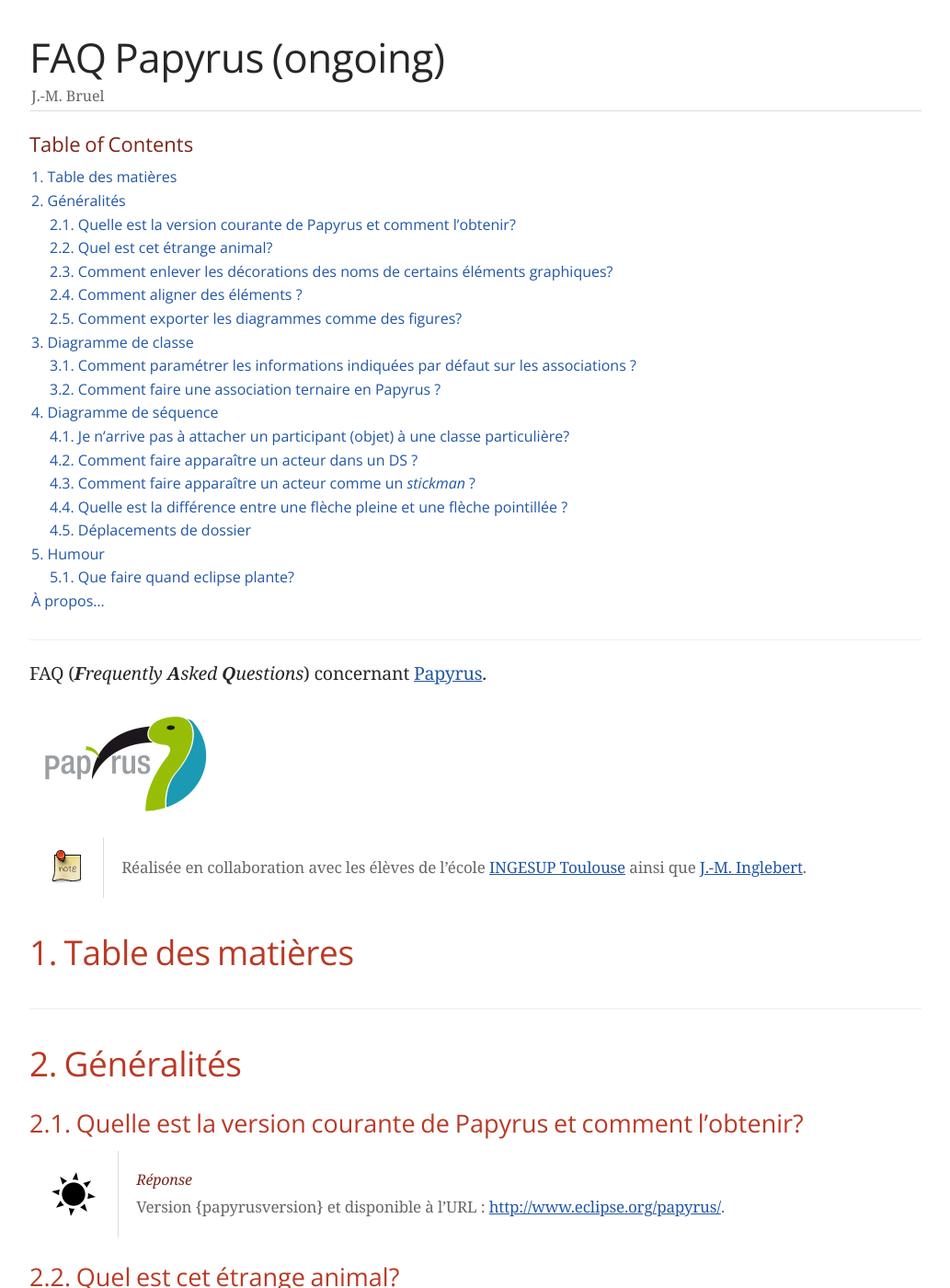
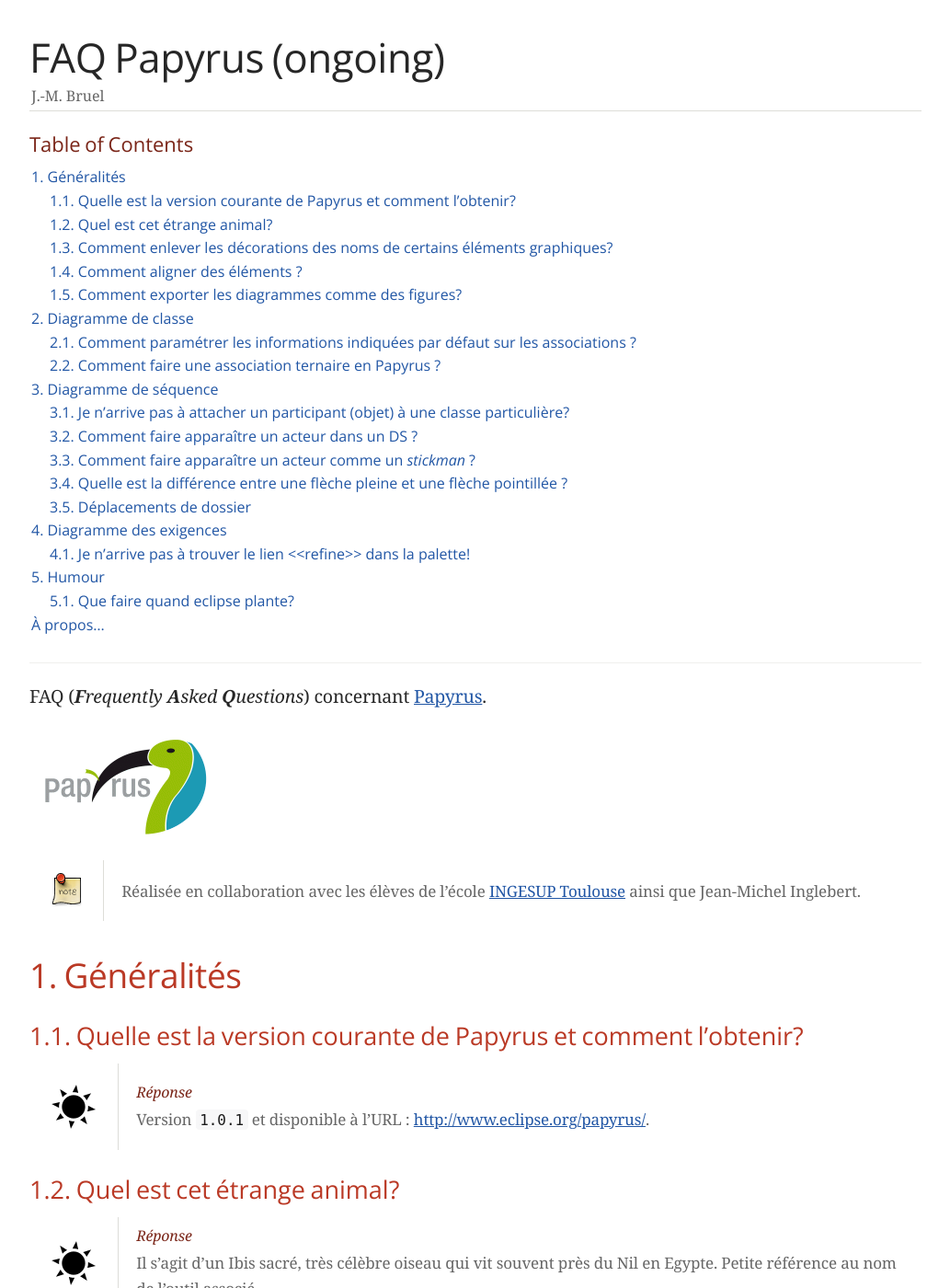
Before and after one commit to jmbruel/jmbruel.github.io, a Jekyll site: the page index.html, which Jekyll copies as it is, in a window 1280 px wide and 1400 px high. Shown: the whole window at 92% size, without its empty margins (123-1156 px from the left). Built offline with Jekyll 4.4.1, drawn with Linux system fonts in a browser that asks for light colours; some web fonts are replaced; Markdown is read by kramdown in place of the engine named in the settings; some of the changed text lies outside the part shown.

Commit message:
Travis build 233 pushed to io pages -- [skip ci]

```diff
--- a/index.html
+++ b/index.html
@@ -419,29 +419,33 @@
 <div id="toc" class="toc">
 <div id="toctitle">Table of Contents</div>
 <ul class="sectlevel1">
-<li><a href="#_table_des_matières">1. Table des matières</a></li>
-<li><a href="#_généralités">2. Généralités</a>
+<li><a href="#_généralités">1. Généralités</a>
 <ul class="sectlevel2">
-<li><a href="#_quelle_est_la_version_courante_de_papyrus_et_comment_l_obtenir">2.1. Quelle est la version courante de Papyrus et comment l&#8217;obtenir?</a></li>
-<li><a href="#_quel_est_cet_étrange_animal">2.2. Quel est cet étrange animal?</a></li>
-<li><a href="#_comment_enlever_les_décorations_des_noms_de_certains_éléments_graphiques">2.3. Comment enlever les décorations des noms de certains éléments graphiques?</a></li>
-<li><a href="#_comment_aligner_des_éléments">2.4. Comment aligner des éléments ?</a></li>
-<li><a href="#_comment_exporter_les_diagrammes_comme_des_figures">2.5. Comment exporter les diagrammes comme des figures?</a></li>
+<li><a href="#_quelle_est_la_version_courante_de_papyrus_et_comment_l_obtenir">1.1. Quelle est la version courante de Papyrus et comment l&#8217;obtenir?</a></li>
+<li><a href="#_quel_est_cet_étrange_animal">1.2. Quel est cet étrange animal?</a></li>
+<li><a href="#_comment_enlever_les_décorations_des_noms_de_certains_éléments_graphiques">1.3. Comment enlever les décorations des noms de certains éléments graphiques?</a></li>
+<li><a href="#_comment_aligner_des_éléments">1.4. Comment aligner des éléments ?</a></li>
+<li><a href="#_comment_exporter_les_diagrammes_comme_des_figures">1.5. Comment exporter les diagrammes comme des figures?</a></li>
 </ul>
 </li>
-<li><a href="#_diagramme_de_classe">3. Diagramme de classe</a>
+<li><a href="#_diagramme_de_classe">2. Diagramme de classe</a>
 <ul class="sectlevel2">
-<li><a href="#_comment_paramétrer_les_informations_indiquées_par_défaut_sur_les_associations">3.1. Comment paramétrer les informations indiquées par défaut sur les associations ?</a></li>
-<li><a href="#_comment_faire_une_association_ternaire_en_papyrus">3.2. Comment faire une association ternaire en Papyrus ?</a></li>
+<li><a href="#_comment_paramétrer_les_informations_indiquées_par_défaut_sur_les_associations">2.1. Comment paramétrer les informations indiquées par défaut sur les associations ?</a></li>
+<li><a href="#_comment_faire_une_association_ternaire_en_papyrus">2.2. Comment faire une association ternaire en Papyrus ?</a></li>
 </ul>
 </li>
-<li><a href="#_diagramme_de_séquence">4. Diagramme de séquence</a>
+<li><a href="#_diagramme_de_séquence">3. Diagramme de séquence</a>
 <ul class="sectlevel2">
-<li><a href="#_je_n_arrive_pas_à_attacher_un_participant_objet_à_une_classe_particulière">4.1. Je n&#8217;arrive pas à attacher un participant (objet) à une classe particulière?</a></li>
-<li><a href="#_comment_faire_apparaître_un_acteur_dans_un_ds">4.2. Comment faire apparaître un acteur dans un DS ?</a></li>
-<li><a href="#_comment_faire_apparaître_un_acteur_comme_un_em_stickman_em">4.3. Comment faire apparaître un acteur comme un <em>stickman</em> ?</a></li>
-<li><a href="#_quelle_est_la_différence_entre_une_flèche_pleine_et_une_flèche_pointillée">4.4. Quelle est la différence entre une flèche pleine et une flèche pointillée ?</a></li>
-<li><a href="#_déplacements_de_dossier">4.5. Déplacements de dossier</a></li>
+<li><a href="#_je_n_arrive_pas_à_attacher_un_participant_objet_à_une_classe_particulière">3.1. Je n&#8217;arrive pas à attacher un participant (objet) à une classe particulière?</a></li>
+<li><a href="#_comment_faire_apparaître_un_acteur_dans_un_ds">3.2. Comment faire apparaître un acteur dans un DS ?</a></li>
+<li><a href="#_comment_faire_apparaître_un_acteur_comme_un_em_stickman_em">3.3. Comment faire apparaître un acteur comme un <em>stickman</em> ?</a></li>
+<li><a href="#_quelle_est_la_différence_entre_une_flèche_pleine_et_une_flèche_pointillée">3.4. Quelle est la différence entre une flèche pleine et une flèche pointillée ?</a></li>
+<li><a href="#_déplacements_de_dossier">3.5. Déplacements de dossier</a></li>
+</ul>
+</li>
+<li><a href="#_diagramme_des_exigences">4. Diagramme des exigences</a>
+<ul class="sectlevel2">
+<li><a href="#_je_n_arrive_pas_à_trouver_le_lien_refine_dans_la_palette">4.1. Je n&#8217;arrive pas à trouver le lien &lt;&lt;refine&gt;&gt; dans la palette!</a></li>
 </ul>
 </li>
 <li><a href="#_humour">5. Humour</a>
@@ -472,25 +476,20 @@
 </td>
 <td class="content">
 <div class="paragraph">
-<p>Réalisée en collaboration avec les élèves de l&#8217;école <a href="http://www.ingesup.com/ecole-informatique/toulouse.html">INGESUP Toulouse</a> ainsi que <a href="mailto:Jean-Michel.Inglebert@univ-tlse2.fr">J.-M. Inglebert</a>.</p>
+<p>Réalisée en collaboration avec les élèves de l&#8217;école <a href="http://www.ingesup.com/ecole-informatique/toulouse.html">INGESUP Toulouse</a> ainsi que Jean-Michel Inglebert.</p>
 </div>
 </td>
 </tr>
 </table>
 </div>
-</div>
-</div>
-<div class="sect1">
-<h2 id="_table_des_matières">1. Table des matières</h2>
-<div class="sectionbody">
 <!-- toc disabled -->
 </div>
 </div>
 <div class="sect1">
-<h2 id="_généralités">2. Généralités</h2>
+<h2 id="_généralités">1. Généralités</h2>
 <div class="sectionbody">
 <div class="sect2">
-<h3 id="_quelle_est_la_version_courante_de_papyrus_et_comment_l_obtenir">2.1. Quelle est la version courante de Papyrus et comment l&#8217;obtenir?</h3>
+<h3 id="_quelle_est_la_version_courante_de_papyrus_et_comment_l_obtenir">1.1. Quelle est la version courante de Papyrus et comment l&#8217;obtenir?</h3>
 <div class="admonitionblock note">
 <table>
 <tr>
@@ -500,7 +499,7 @@
 <td class="content">
 <div class="title">Réponse</div>
 <div class="paragraph">
-<p>Version {papyrusversion} et disponible à l&#8217;URL : <a href="http://www.eclipse.org/papyrus/" class="bare">http://www.eclipse.org/papyrus/</a>.</p>
+<p>Version <code>1.0.1</code> et disponible à l&#8217;URL : <a href="http://www.eclipse.org/papyrus/" class="bare">http://www.eclipse.org/papyrus/</a>.</p>
 </div>
 </td>
 </tr>
@@ -508,7 +507,7 @@
 </div>
 </div>
 <div class="sect2">
-<h3 id="_quel_est_cet_étrange_animal">2.2. Quel est cet étrange animal?</h3>
+<h3 id="_quel_est_cet_étrange_animal">1.2. Quel est cet étrange animal?</h3>
 <div class="admonitionblock note">
 <table>
 <tr>
@@ -526,7 +525,7 @@
 </div>
 </div>
 <div class="sect2">
-<h3 id="_comment_enlever_les_décorations_des_noms_de_certains_éléments_graphiques">2.3. Comment enlever les décorations des noms de certains éléments graphiques?</h3>
+<h3 id="_comment_enlever_les_décorations_des_noms_de_certains_éléments_graphiques">1.3. Comment enlever les décorations des noms de certains éléments graphiques?</h3>
 <div class="paragraph">
 <p>Par exemple :</p>
 </div>
@@ -557,7 +556,7 @@
 </div>
 </div>
 <div class="sect2">
-<h3 id="_comment_aligner_des_éléments">2.4. Comment aligner des éléments ?</h3>
+<h3 id="_comment_aligner_des_éléments">1.4. Comment aligner des éléments ?</h3>
 <div class="admonitionblock note">
 <table>
 <tr>
@@ -583,7 +582,7 @@
 </div>
 </div>
 <div class="sect2">
-<h3 id="_comment_exporter_les_diagrammes_comme_des_figures">2.5. Comment exporter les diagrammes comme des figures?</h3>
+<h3 id="_comment_exporter_les_diagrammes_comme_des_figures">1.5. Comment exporter les diagrammes comme des figures?</h3>
 <div class="paragraph">
 <p>Pour intégrer les diagrammes dans vos rapports ou autre documents,
 vous pouvez exporter les diagrammes sous la forme de dessins
@@ -641,7 +640,7 @@
 </div>
 </div>
 <div class="sect1">
-<h2 id="_diagramme_de_séquence">4. Diagramme de séquence</h2>
+<h2 id="_diagramme_de_séquence">3. Diagramme de séquence</h2>
 <div class="sectionbody">
 <div class="admonitionblock note">
 <table>
@@ -658,7 +657,7 @@
 </table>
 </div>
 <div class="sect2">
-<h3 id="_je_n_arrive_pas_à_attacher_un_participant_objet_à_une_classe_particulière">4.1. Je n&#8217;arrive pas à attacher un participant (objet) à une classe particulière?</h3>
+<h3 id="_je_n_arrive_pas_à_attacher_un_participant_objet_à_une_classe_particulière">3.1. Je n&#8217;arrive pas à attacher un participant (objet) à une classe particulière?</h3>
 <div class="paragraph">
 <p>Par exemple :</p>
 </div>
@@ -691,7 +690,7 @@
 </div>
 </div>
 <div class="sect2">
-<h3 id="_comment_faire_apparaître_un_acteur_dans_un_ds">4.2. Comment faire apparaître un acteur dans un DS ?</h3>
+<h3 id="_comment_faire_apparaître_un_acteur_dans_un_ds">3.2. Comment faire apparaître un acteur dans un DS ?</h3>
 <div class="paragraph">
 <p>Quand on essaye de copier/coller un acteur (créé lors du diagramme des UC par exemple),
 Papyrus ne nous laisse pas faire (cf. cette <a href="http://www.eclipse.org/forums/index.php/t/441403/">discussion</a>) :</p>
@@ -721,7 +720,7 @@
 </div>
 </div>
 <div class="sect2">
-<h3 id="_comment_faire_apparaître_un_acteur_comme_un_em_stickman_em">4.3. Comment faire apparaître un acteur comme un <em>stickman</em> ?</h3>
+<h3 id="_comment_faire_apparaître_un_acteur_comme_un_em_stickman_em">3.3. Comment faire apparaître un acteur comme un <em>stickman</em> ?</h3>
 <div class="paragraph">
 <p>Ce serait plus sympathique d&#8217;avoir visuellement le logo de l&#8217;acteur
 quand un participant est un actor.</p>
@@ -745,7 +744,7 @@
 </div>
 </div>
 <div class="sect2">
-<h3 id="_quelle_est_la_différence_entre_une_flèche_pleine_et_une_flèche_pointillée">4.4. Quelle est la différence entre une flèche pleine et une flèche pointillée ?</h3>
+<h3 id="_quelle_est_la_différence_entre_une_flèche_pleine_et_une_flèche_pointillée">3.4. Quelle est la différence entre une flèche pleine et une flèche pointillée ?</h3>
 <div class="admonitionblock note">
 <table>
 <tr>
@@ -766,7 +765,7 @@
 </div>
 </div>
 <div class="sect2">
-<h3 id="_déplacements_de_dossier">4.5. Déplacements de dossier</h3>
+<h3 id="_déplacements_de_dossier">3.5. Déplacements de dossier</h3>
 <div class="paragraph">
 <p>J&#8217;ai déplacé mon dossier contenant mes projets Papyrus mais lorsque je l&#8217;ouvre, je ne retrouve pas l&#8217;interface de Papyrus, que dois-je faire ?</p>
 </div>
@@ -779,10 +778,80 @@
 <td class="content">
 <div class="title">Réponse</div>
 <div class="paragraph">
-<p>File &gt; Open file&#8230;&#8203; &gt; (Se rendre dans le dossier du projet) Sélectionner (cliquer-glisser) tous les fichiers du projets &#8594; "Ouvrir"</p>
+<p><span class="menuseq"><span class="menu">File</span>&#160;&#9656; <span class="menuitem">Open file&#8230;&#8203;</span></span> (Se rendre dans le dossier du projet) Sélectionner (cliquer-glisser) tous les fichiers du projets &#8594; "Ouvrir"</p>
 </div>
 <div class="paragraph">
 <p>Il est conseillé au préalable de changer son espace de travail (Switch Workspace) vers ce nouvel espace.</p>
+</div>
+</td>
+</tr>
+</table>
+</div>
+</div>
+</div>
+</div>
+<div class="sect1">
+<h2 id="_diagramme_des_exigences">4. Diagramme des exigences</h2>
+<div class="sectionbody">
+<div class="sect2">
+<h3 id="_je_n_arrive_pas_à_trouver_le_lien_refine_dans_la_palette">4.1. Je n&#8217;arrive pas à trouver le lien &lt;&lt;refine&gt;&gt; dans la palette!</h3>
+<div class="imageblock">
+<div class="content">
+<img src="images/1.0.1/requirementsPalette.png" alt="requirementsPalette" width="300">
+</div>
+<div class="title">Figure 1. La palette standard SysML</div>
+</div>
+<div class="admonitionblock note">
+<table>
+<tr>
+<td class="icon">
+<img src="images/icons/appbar.weather.overcast.png" alt="Note">
+</td>
+<td class="content">
+<div class="title">Réponse</div>
+<div class="paragraph">
+<p>C&#8217;est à cause du fait que &lt;&lt;refine&gt;&gt; est un stéréotype standard d&#8217;<a href="http://www.uml.org/">UML&#8482;</a>
+et non un stéréotype spécifique de <a href="http://www.omgsysml.org/">SysML&#8482;</a>.</p>
+</div>
+<div class="paragraph">
+<p>Donc il faut :</p>
+</div>
+<div class="olist arabic">
+<ol class="arabic">
+<li>
+<p>Charger les stéréotypes standards</p>
+<div class="imageblock">
+<div class="content">
+<img src="images/1.0.1/refine1.png" alt="refine1">
+</div>
+</div>
+<div class="imageblock">
+<div class="content">
+<img src="images/1.0.1/refine2.png" alt="refine2">
+</div>
+</div>
+</li>
+<li>
+<p>Associer ces stéréotypes au modèle</p>
+<div class="imageblock">
+<div class="content">
+<img src="images/1.0.1/refine3.png" alt="refine3">
+</div>
+</div>
+</li>
+<li>
+<p>Créer une relation d&#8217;abstraction (comme &lt;&lt;Satisfy&gt;&gt; ou &lt;&lt;Copy&gt;&gt;)</p>
+</li>
+<li>
+<p>Remplacer le stéréotype choisi par &lt;&lt;Refine&gt;&gt;</p>
+</li>
+</ol>
+</div>
+<div class="imageblock">
+<div class="content">
+<img src="images/1.0.1/refine.png" alt="refine">
+</div>
+<div class="title">Figure 2. Résultat final</div>
 </div>
 </td>
 </tr>
```
Also changed, not shown: other parts of index.html (+9 -9 lines).
